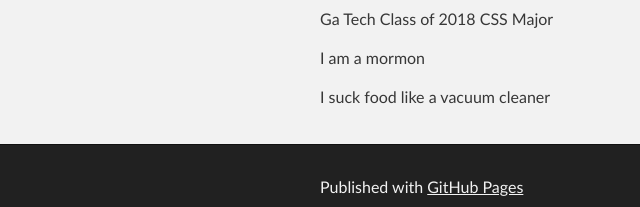
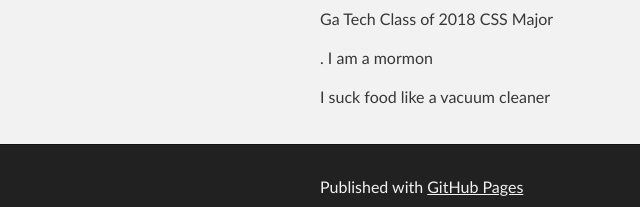
Before and after one commit to jsy0160/jsy0160.github.io, a plain HTML site: page index.html in a window 1280 px wide. Shown: the part 263-470 px from the top of the page, 0-640 px from the left. Drawn offline with Linux system fonts and the light colour scheme.

Commit message:
Update index.html

```diff
--- a/index.html
+++ b/index.html
@@ -30,7 +30,8 @@
         <h3>
 <a id="Jason Feng" class="anchor" href="#welcome-to-thats-what-she-said" aria-hidden="true"><span aria-hidden="true" class="octicon octicon-link"></span></a>Jason Feng</h3>
 
-<p>Ga Tech Class of 2018 CSS Major</p> <p>             I am a mormon</p>
+<p>Ga Tech Class of 2018 CSS Major</p>
+<p>             .    I am a mormon</p>
 <p>I suck food like a vacuum cleaner</p>
       </section>
     </div>
```
